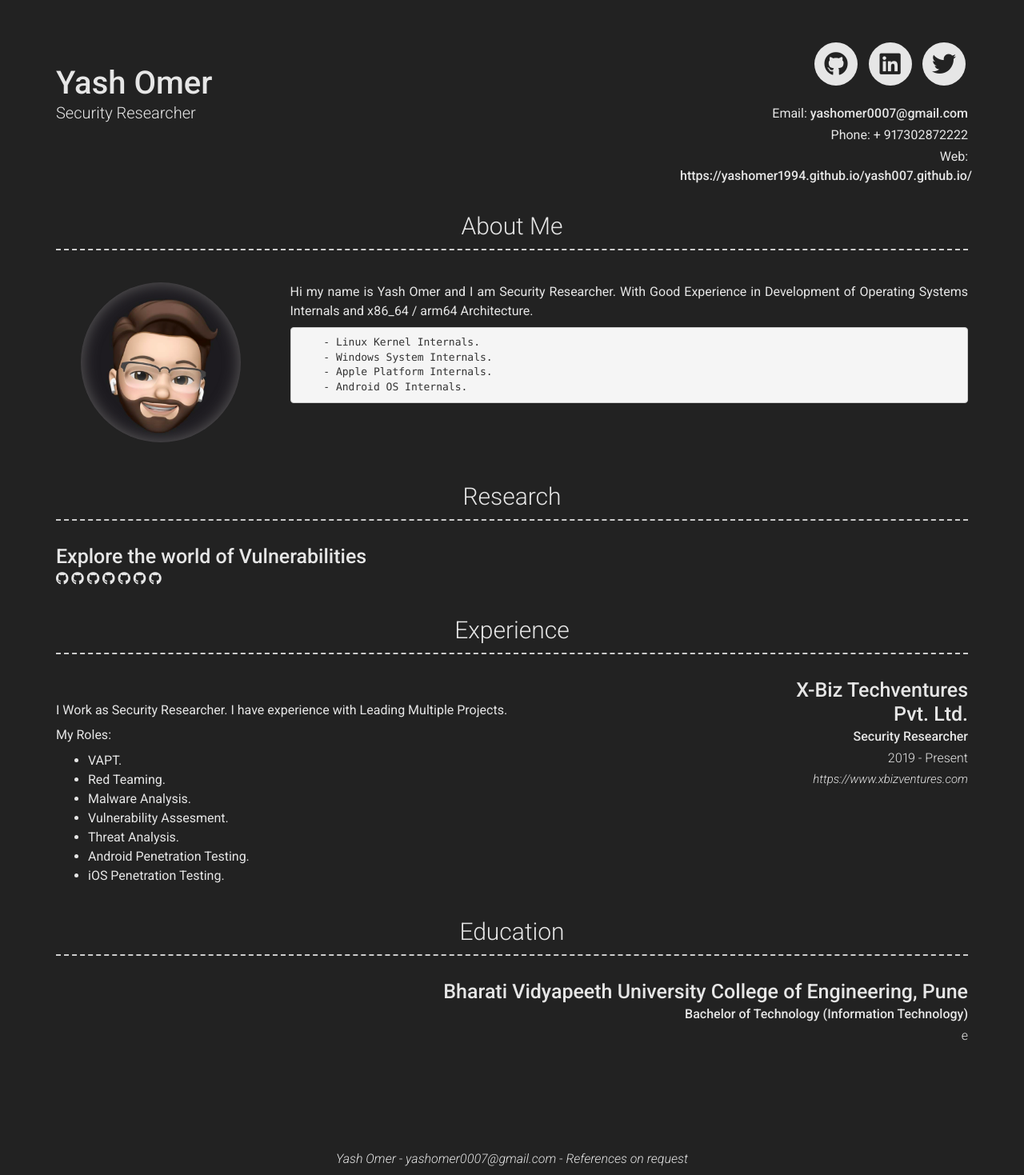
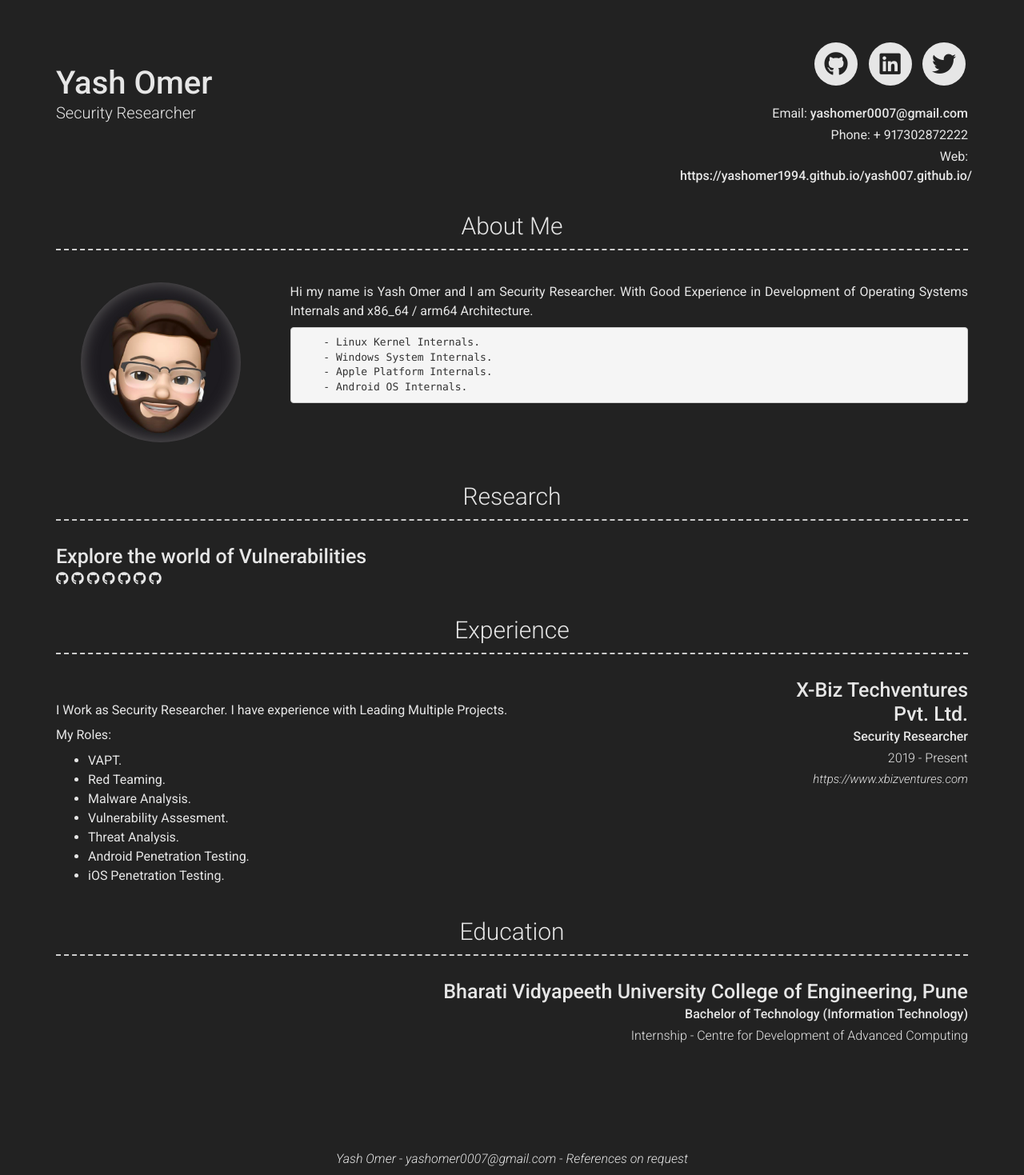
Before and after one commit to yashomer1994/Resume, a Jekyll site: the page built from index.md, in a window 1280 px wide. Shown: the whole page at 80% size. Built offline with Jekyll 4.4.1, drawn with Linux system fonts in a browser that asks for light colours; nearby versions of some CDN libraries.

Commit message:
Update _config.yml

```diff
--- a/_config.yml
+++ b/_config.yml
@@ -123,7 +123,7 @@ content:
       - layout: top-right
         title: Bharati Vidyapeeth University College of Engineering, Pune
         sub_title: Bachelor of Technology (Information Technology)
-        caption: e
+        caption:   Internship - Centre for Development of Advanced Computing
         quote: >
 
  # - title: Certification
```
